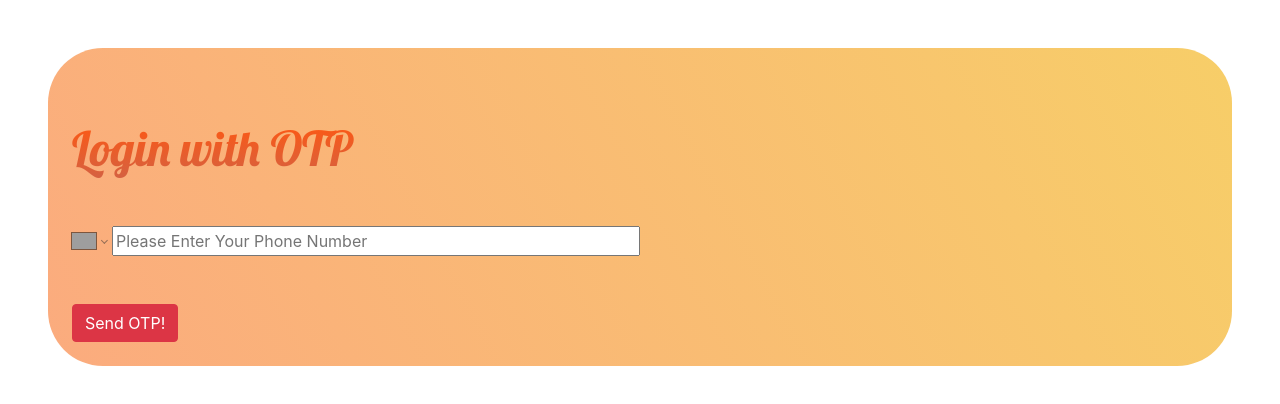
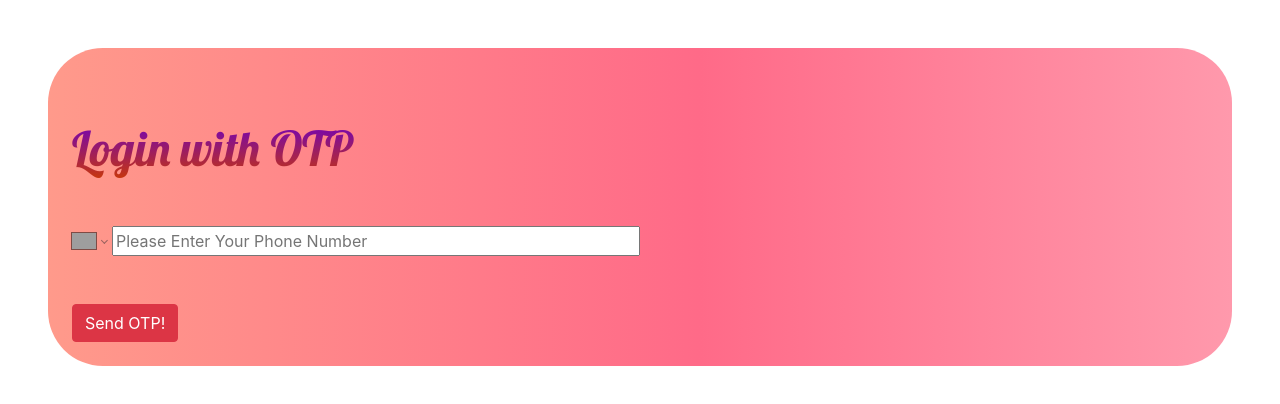
Before and after one commit to ahmedtowsikzap/OTP-Verification-w-Firebase, a React (Create React App) app: page / in a window 1280 px wide. Shown: the top 404 px of the page. Built offline with nearby package versions, Linux system fonts and the light colour scheme; no server answers; grey boxes are pictures that could not be loaded; the HTML template or start-up script is replaced by a standard one.

Commit message:
Installed framer-motion & did some micro animation

```diff
--- a/public/index.html
+++ b/public/index.html
@@ -24,7 +24,7 @@
       work correctly both with client-side routing and a non-root public URL.
       Learn how to configure a non-root public URL by running `npm run build`.
     -->
-    <title>login System wth OTP</title>
+    <title>OTP Login Page</title>
   </head>
   <body>
     <noscript>You need to enable JavaScript to run this app.</noscript>
--- a/src/Firebase/useFirebase.js
+++ b/src/Firebase/useFirebase.js
@@ -1,9 +1,5 @@
 import {
   getAuth,
-  signInWithPopup,
-  GoogleAuthProvider,
-  signOut,
-  onAuthStateChanged,
   RecaptchaVerifier,
   signInWithPhoneNumber,
 } from "firebase/auth";
@@ -15,14 +11,6 @@ initilizeauthentication();
 const useFirebase = () => {
   const [user, setuser] = useState({});
   const auth = getAuth();
-  const googleProvider = new GoogleAuthProvider();
-  const signInWithGoogle = () => {
-    signInWithPopup(auth, googleProvider).then((result) => {
-      const user = result.user;
-      console.log(user);
-    });
-  };
-
   function setUpRecaptcha(number) {
     const recaptchaVerifier = new RecaptchaVerifier(
       "recaptcha-container",
@@ -33,23 +21,8 @@ const useFirebase = () => {
     return signInWithPhoneNumber(auth, number, recaptchaVerifier);
   }
 
-  useEffect(() => {
-    const unsubscribe = onAuthStateChanged(auth, (user) => {
-      if (user) {
-        setuser(user);
-      }
-    });
-    return unsubscribe;
-  }, []);
-  const logOut = () => {
-    signOut(auth).then(() => {
-      setuser({});
-    });
-  };
   return {
     user,
-    signInWithGoogle,
-    logOut,
     setUpRecaptcha,
   };
 };
--- a/src/components/Phonesignup/Custom.css
+++ b/src/components/Phonesignup/Custom.css
@@ -1,13 +1,19 @@
 .textnow {
-  background-color: #fbab7e;
-  background-image: linear-gradient(62deg, #fbab7e 0%, #f7ce68 100%);
+  background-color: #ff9a8b;
+  background-image: linear-gradient(
+    90deg,
+    #ff9a8b 0%,
+    #ff6a88 55%,
+    #ff99ac 100%
+  );
+
   border-radius: 55px;
 }
 .tt {
   font-family: var(--lobster-font);
   font-weight: 500;
   font-size: 3em;
-  background: -webkit-linear-gradient(rgb(255, 88, 17), rgb(213, 97, 65));
+  background: -webkit-linear-gradient(rgb(109, 0, 193), rgb(198, 54, 14));
   -webkit-background-clip: text;
   -webkit-text-fill-color: transparent;
 }
--- a/src/components/Phonesignup/OtpSignup.js
+++ b/src/components/Phonesignup/OtpSignup.js
@@ -5,6 +5,7 @@ import { Alert, Button, Form } from "react-bootstrap";
 import useFirebase from "../../Firebase/useFirebase";
 import { async } from "@firebase/util";
 import { useNavigate } from "react-router-dom";
+import { motion } from "framer-motion";
 import "./Custom.css";
 
 const OtpSignup = () => {
@@ -47,9 +48,21 @@ const OtpSignup = () => {
 
   return (
     <>
-      <div className="my-5 pt-5 mx-5 textnow">
+      <motion.div
+        initial={{ opacity: 0 }}
+        animate={{ opacity: 1 }}
+        transition={{ delay: 0.7, duration: 1 }}
+        className="my-5 pt-5 mx-5 textnow"
+      >
         <div className="p-4 box">
-          <h1 className="mb-5 tt">Login with OTP</h1>
+          <motion.h1
+            initial={{ x: "-100vw" }}
+            animate={{ x: 0 }}
+            transition={{ type: "spring", stiffness: 120, delay: 2.4 }}
+            className="mb-5 tt"
+          >
+            Login with OTP
+          </motion.h1>
           {error && <Alert variant="danger">{error}</Alert>}
           <Form onSubmit={getOtp} style={{ display: !flag ? "block" : "none" }}>
             <Form.Group className="mb-3" controlId="formBasicPhoneNumber">
@@ -62,11 +75,15 @@ const OtpSignup = () => {
               />
               <div className="mt-5" id="recaptcha-container" />
             </Form.Group>
-            <div>
+            <motion.div
+              initial={{ opacity: 0 }}
+              animate={{ opacity: 1 }}
+              transition={{ delay: 3, duration: 1.3 }}
+            >
               <Button variant="danger" type="submit">
                 Send OTP!
               </Button>
-            </div>
+            </motion.div>
           </Form>
           <Form
             className="mt-5"
@@ -76,18 +93,22 @@ const OtpSignup = () => {
             <Form.Group className="mb-3" controlId="formBasicotp">
               <Form.Control
                 type="otp"
-                placeholder="Enter otp"
+                placeholder="Enter the one time password"
                 onChange={(e) => setOtp(e.target.value)}
               />
             </Form.Group>
-            <div>
+            <motion.div
+              initial={{ x: "-100vw" }}
+              animate={{ x: 0 }}
+              transition={{ type: "spring", stiffness: 120, delay: 0.5 }}
+            >
               <Button variant="warning" type="submit">
-                Verify OTP
+                Verify OTP!
               </Button>
-            </div>
+            </motion.div>
           </Form>
         </div>
-      </div>
+      </motion.div>
     </>
   );
 };
```
Also changed, not shown: firebase.json (added), 1 other file (tests, documents, lock files or other folders).
